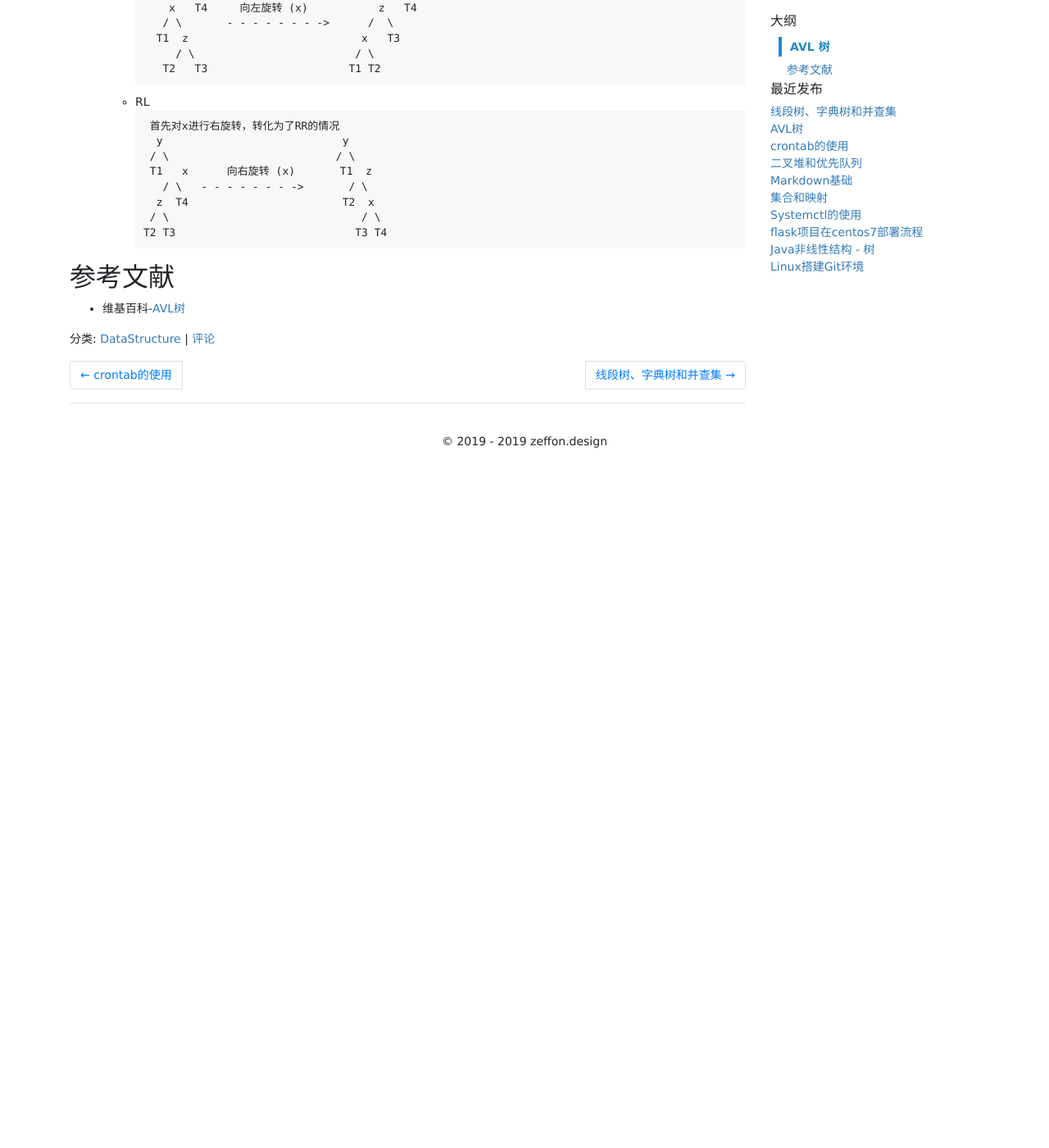
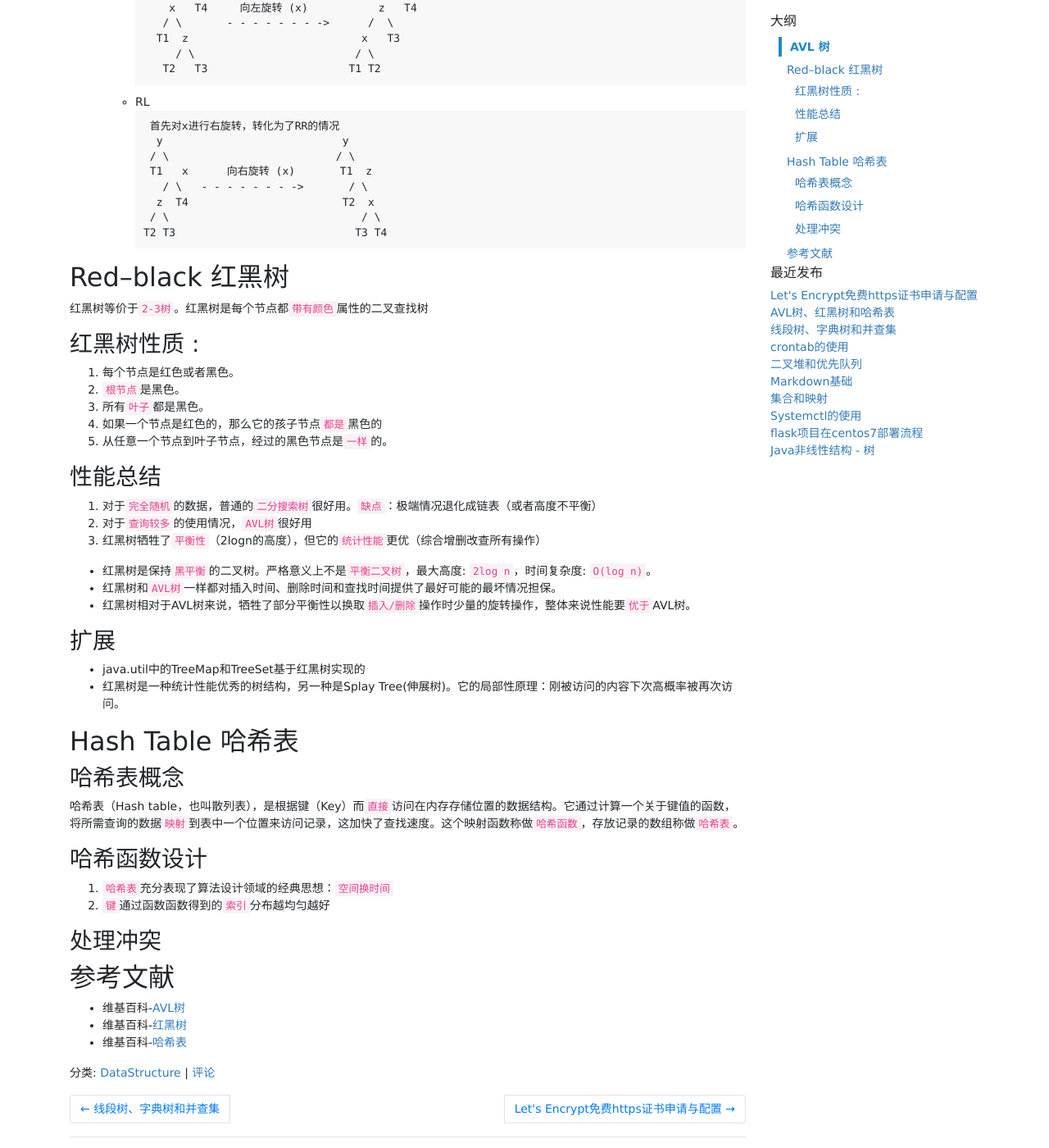
Before and after one commit to jamin44/blog, a Jekyll site: the page built from _posts/2019-09-08-java-AVL-and-red–black-tree.md, in a window 1280 px wide and 1400 px high, scrolled down 843 px. Shown: the whole window at 82% size. Built offline with Jekyll 4.4.1, drawn with Linux system fonts in a browser that asks for light colours; comment, search, counter and statistics services are not loaded; before the commit the page ends 1412 px from its top, so only the background shows below that; some of the changed text lies outside the part shown.

Commit message:
add posts

````diff
--- a/_posts/2019-09-07-java-AVL.md
+++ b/_posts/2019-09-08-java-AVL-and-red–black-tree.md
@@ -1,9 +1,9 @@
 ---
 layout: post
-title: AVL树
+title: AVL树、红黑树和哈希表
 categories: [DataStructure]
 tags: [java]
-summary: AVL树对于任意一个节点，左子树和右子树的高度差不能为超过1。
+summary: AVL树对于任意一个节点，左子树和右子树的高度差不能为超过1。红黑树是一种自平衡二叉查找树。哈希表也称散列表。
 ---
 
 ## AVL 树
@@ -57,5 +57,40 @@ summary: AVL树对于任意一个节点，左子树和右子树的高度差不
      T2 T3                            T3 T4
 ```
 
+## Red–black 红黑树
+红黑树等价于`2-3树`。红黑树是每个节点都`带有颜色`属性的二叉查找树
+### 红黑树性质 :
+1. 每个节点是红色或者黑色。
+1. `根节点`是黑色。
+1. 所有`叶子`都是黑色。
+1. 如果一个节点是红色的，那么它的孩子节点`都是`黑色的
+1. 从任意一个节点到叶子节点，经过的黑色节点是`一样`的。
+
+### 性能总结
+1. 对于`完全随机`的数据，普通的`二分搜索树`很好用。`缺点`：极端情况退化成链表（或者高度不平衡）
+1. 对于`查询较多`的使用情况，`AVL树`很好用
+1. 红黑树牺牲了`平衡性`（2logn的高度），但它的`统计性能`更优（综合增删改查所有操作）
+
+- 红黑树是保持`黑平衡`的二叉树。严格意义上不是`平衡二叉树`，最大高度: `2log n`，时间复杂度: `O(log n)`。
+- 红黑树和`AVL树`一样都对插入时间、删除时间和查找时间提供了最好可能的最坏情况担保。
+- 红黑树相对于AVL树来说，牺牲了部分平衡性以换取`插入/删除`操作时少量的旋转操作，整体来说性能要`优于`AVL树。
+
+### 扩展
+- java.util中的TreeMap和TreeSet基于红黑树实现的
+- 红黑树是一种统计性能优秀的树结构，另一种是Splay Tree(伸展树)。它的局部性原理：刚被访问的内容下次高概率被再次访问。
+
+## Hash Table 哈希表
+### 哈希表概念
+哈希表（Hash table，也叫散列表），是根据键（Key）而`直接`访问在内存存储位置的数据结构。它通过计算一个关于键值的函数，将所需查询的数据`映射`到表中一个位置来访问记录，这加快了查找速度。这个映射函数称做`哈希函数`，存放记录的数组称做`哈希表`。
+
+### 哈希函数设计
+1. `哈希表`充分表现了算法设计领域的经典思想：`空间换时间`
+1. `键`通过函数函数得到的`索引`分布越均匀越好
+
+### 处理冲突
+
+
 ## 参考文献
 - 维基百科-[AVL树](https://zh.wikipedia.org/wiki/AVL%E6%A0%91)
+- 维基百科-[红黑树](https://zh.wikipedia.org/wiki/%E7%BA%A2%E9%BB%91%E6%A0%91)
+- 维基百科-[哈希表](https://zh.wikipedia.org/wiki/%E5%93%88%E5%B8%8C%E8%A1%A8)
````
Also changed, not shown: _drafts/2019-09-23-leetCode-387-first-unique-character-in-a-string.md (added, +49 -0 lines), _posts/2019-09-09-how-apply-certbot.md (renamed from _drafts/2019-09-10-how-apply-certbot.md).
